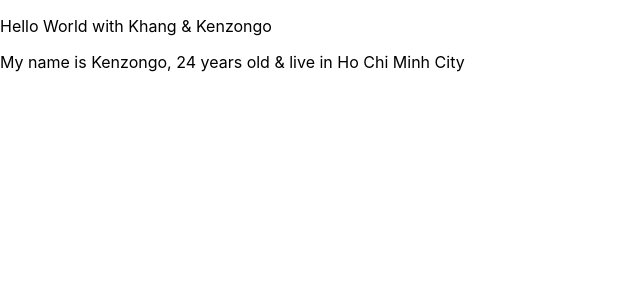
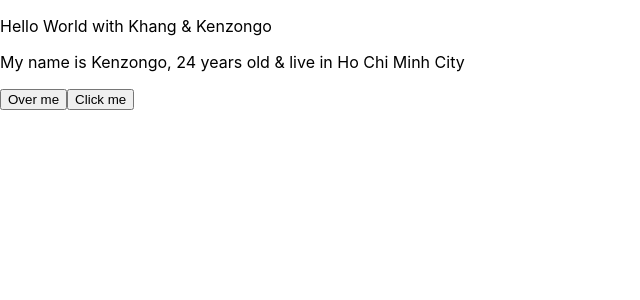
Before and after one commit to kenzongo/learning-reactjs, a React (Create React App) app: page / in a window 1280 px wide. Shown: the top 300 px of the page, without its empty margins (0-640 px from the left). Built offline with nearby package versions, Linux system fonts and the light colour scheme.

Commit message:
video 19

```diff
--- a/src/components/MyComponent.js
+++ b/src/components/MyComponent.js
@@ -6,12 +6,21 @@ class MyComponent extends React.Component {
         age: 24,
         address: 'Ho Chi Minh City'
     }
+    handleMouseOver(event) {
+        console.log(event.pageX);
+    }
+    handleClick(event) {
+        console.log("You just click me!!");
+        console.log(event.target);
+    }
     render() {
         return (
             <div>
                 <p>
                     My name is {this.state.name}, {this.state.age} years old &amp; live in {this.state.address}
                 </p>
+                <button onMouseOver={this.handleMouseOver}>Over me</button>
+                <button onClick={this.handleClick}>Click me</button>
             </div>
         );
     }
```
